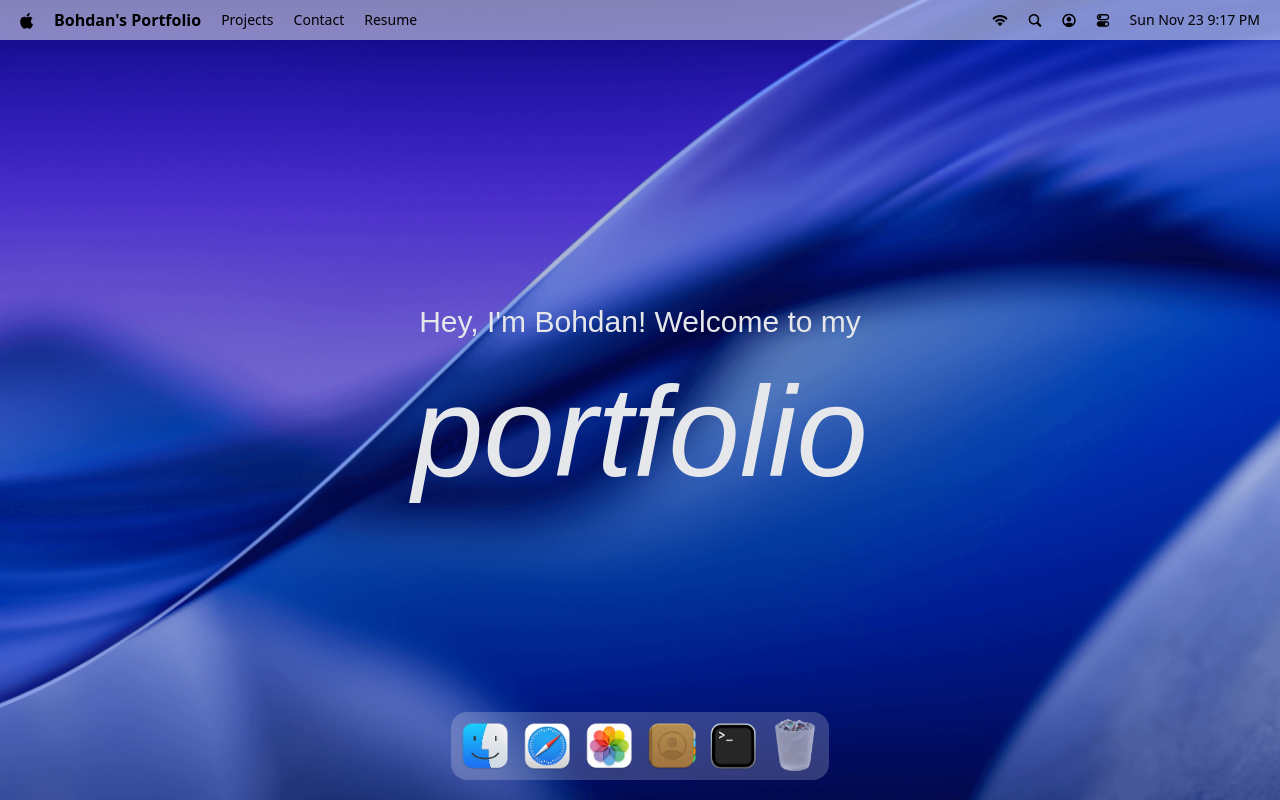
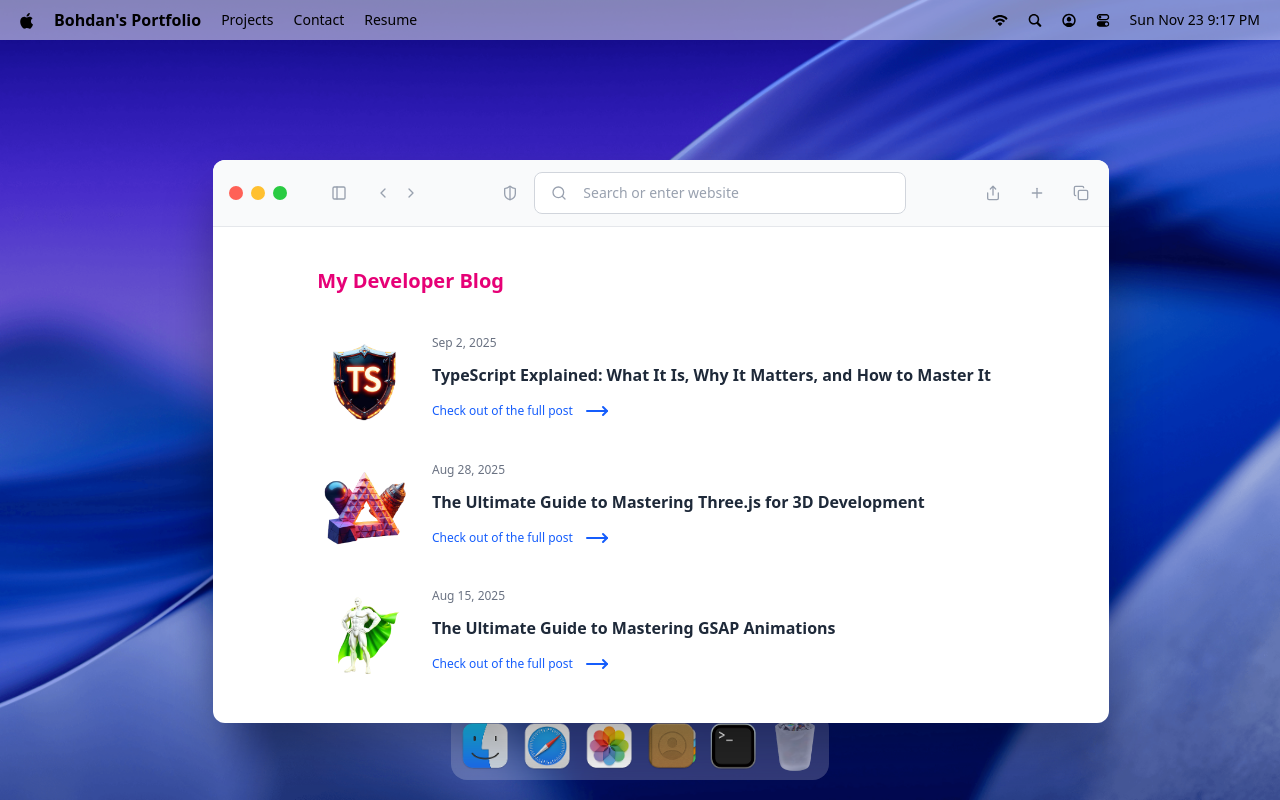
Before and after one commit to explicit-logic/explicit-logic.github.io, a React (Vite) app: page / in a window 1280 px wide. Both pictures are taken after a click on the button 547 px from the left and 746 px from the top of the page. Built offline with nearby package versions, Linux system fonts and the light colour scheme; a web font is replaced by a local one.

Commit message:
feat: implement Safari window component with blog post display

```diff
--- a/src/App.tsx
+++ b/src/App.tsx
@@ -2,6 +2,7 @@
 import { Welcome } from "~/components/Welcome";
 import { Dock } from "~/components/Dock";
 import { TerminalWindow } from "~/windows/Terminal";
+import { SafariWindow } from "~/windows/Safari";
 import { Draggable } from "gsap/Draggable";
 import gsap from "gsap";
 
@@ -14,6 +15,7 @@
       <Welcome />
       <Dock />
 
+      <SafariWindow />
       <TerminalWindow />
     </main>
   );
--- /dev/null
+++ b/src/windows/Safari.tsx
@@ -0,0 +1,73 @@
+import { WindowWrapper } from "~/hoc/WindowWrapper";
+import { WindowControls } from "~/components/WindowControls";
+import {
+  ChevronLeft,
+  ChevronRight,
+  PanelLeft,
+  MoveRight,
+  Search,
+  Share,
+  ShieldHalf,
+  Plus,
+  Copy,
+} from "lucide-react";
+import { blogPosts } from "~/constants";
+
+const Safari = () => {
+  return (
+    <>
+      <div id="window-header">
+        <WindowControls target="safari" />
+        <PanelLeft className="ml-10 icon" />
+
+        <div className="flex items-center gap-1 ml-5">
+          <ChevronLeft className="icon" />
+          <ChevronRight className="icon" />
+        </div>
+
+        <div className="flex-1 flex-center gap-3">
+          <ShieldHalf className="icon" />
+
+          <div className="search">
+            <Search className="icon" />
+            <input
+              type="text"
+              placeholder="Search or enter website"
+              className="flex-1"
+            />
+          </div>
+        </div>
+
+        <div className="flex items-center gap-5">
+          <Share className="icon" />
+          <Plus className="icon" />
+          <Copy className="icon" />
+        </div>
+      </div>
+
+      <div className="blog">
+        <h2>My Developer Blog</h2>
+        <div className="space-y-8">
+          {blogPosts.map((post) => (
+            <div key={post.id} className="blog-post">
+              <div className="col-span-2">
+                <img src={post.image} alt={post.title} />
+              </div>
+
+              <div className="content">
+                <p>{post.date}</p>
+                <h3>{post.title}</h3>
+                <a href={post.link} target="_blank" rel="noopener noreferrer">
+                  Check out of the full post{" "}
+                  <MoveRight className="icon-hover" />
+                </a>
+              </div>
+            </div>
+          ))}
+        </div>
+      </div>
+    </>
+  );
+};
+
+export const SafariWindow = WindowWrapper(Safari, "safari");
```
